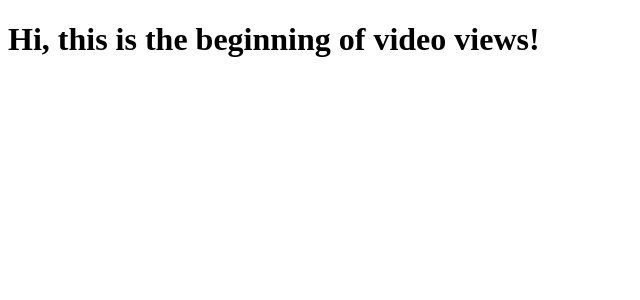
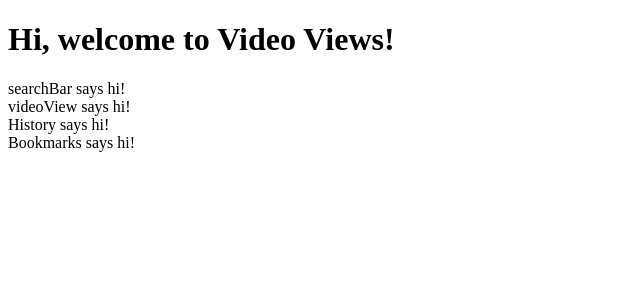
Before and after one commit to aniastryjewska/videoViewer, an Angular app in the folder video-viewer/: page / in a window 1280 px wide. Shown: the top 300 px of the page, without its empty margins (0-640 px from the left). Built offline with nearby package versions, Linux system fonts and the light colour scheme.

Commit message:
created all 4 components

```diff
--- /dev/null
+++ b/video-viewer/src/app/Bookmarks/Bookmarks.component.html
@@ -0,0 +1 @@
+<div>Bookmarks says hi!</div>
--- /dev/null
+++ b/video-viewer/src/app/History/History.component.html
@@ -0,0 +1 @@
+<div>History says hi!</div>
--- a/video-viewer/src/app/app.component.html
+++ b/video-viewer/src/app/app.component.html
@@ -1 +1,6 @@
-<h1>Hi, this is the beginning of video views!</h1>
+<h1>Hi, welcome to Video Views!</h1>
+
+<searchBar></searchBar>
+<videoView></videoView>
+<History></History>
+<Bookmarks></Bookmarks>
--- /dev/null
+++ b/video-viewer/src/app/searchBar/searchBar.component.html
@@ -0,0 +1 @@
+<div>searchBar says hi!</div>
--- /dev/null
+++ b/video-viewer/src/app/videoView/videoView.component.html
@@ -0,0 +1 @@
+<div>videoView says hi!</div>
```
Also changed, not shown: video-viewer/src/app/Bookmarks/Bookmarks.component.ts (added, +8 -0 lines), video-viewer/src/app/History/History.component.ts (added, +8 -0 lines), video-viewer/src/app/app.module.ts (+9 -1 lines), video-viewer/src/app/searchBar/searchBar.component.ts (added, +8 -0 lines), video-viewer/src/app/videoView/videoView.component.ts (added, +8 -0 lines).
